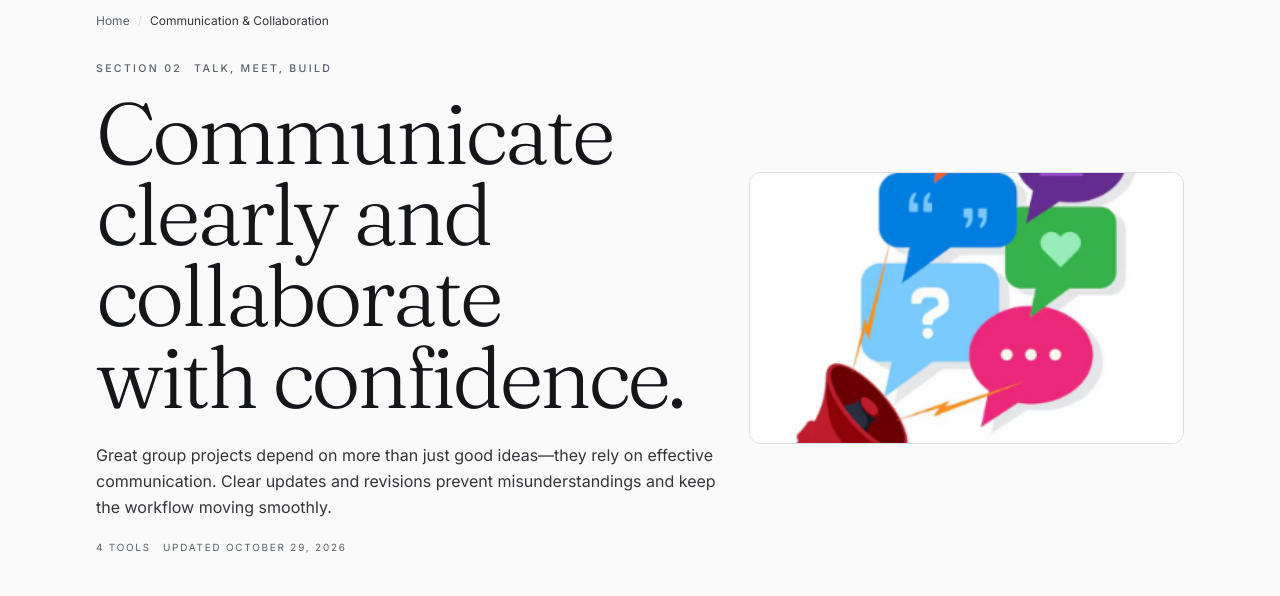
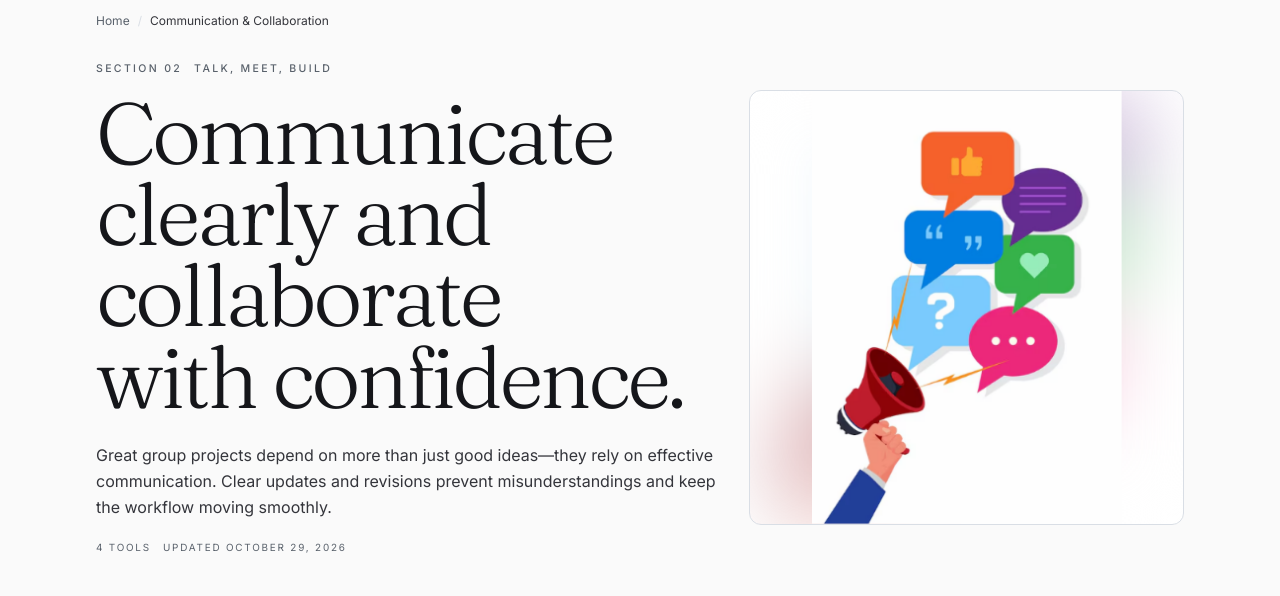
Before and after one commit to Luzdary2006/EmcodeNews, a Next.js app: page /communication-collaboration in a window 1280 px wide. Shown: the part 145-741 px from the top of the page. Built offline with nearby package versions, Linux system fonts and the light colour scheme; no server answers.

Commit message:
feat: show section artwork uncropped with a blurred backdrop

```diff
--- a/src/components/sections/section-intro.tsx
+++ b/src/components/sections/section-intro.tsx
@@ -28,6 +28,8 @@ interface SectionIntroProps {
 
 export function SectionIntro({ section, toolCount, meta }: SectionIntroProps) {
   const facts = meta ?? [`${toolCount} tools`];
+  const artwork = sectionArtwork[section.id];
+  const artworkSrc = withBase(artwork.src);
 
   return (
     <header className="border-b border-line">
@@ -58,13 +60,23 @@ export function SectionIntro({ section, toolCount, meta }: SectionIntroProps) {
               <span>Updated {site.updated}</span>
             </p>
           </div>
-          <div className="relative aspect-[16/10] overflow-hidden rounded-xl border border-line bg-surface lg:col-span-5">
+          {/* The artwork keeps its full frame: a blurred copy fills the panel
+              so the uncropped image never sits on empty bars. */}
+          <div className="relative aspect-square overflow-hidden rounded-xl border border-line bg-surface lg:col-span-5">
             <Image
-              src={withBase(sectionArtwork[section.id].src)}
-              alt={sectionArtwork[section.id].alt}
+              src={artworkSrc}
+              alt=""
+              aria-hidden
               fill
               sizes="(max-width: 1024px) 100vw, 42vw"
-              className="object-cover"
+              className="scale-110 object-cover opacity-40 blur-2xl"
+            />
+            <Image
+              src={artworkSrc}
+              alt={artwork.alt}
+              fill
+              sizes="(max-width: 1024px) 100vw, 42vw"
+              className="object-contain"
             />
           </div>
         </div>
```
